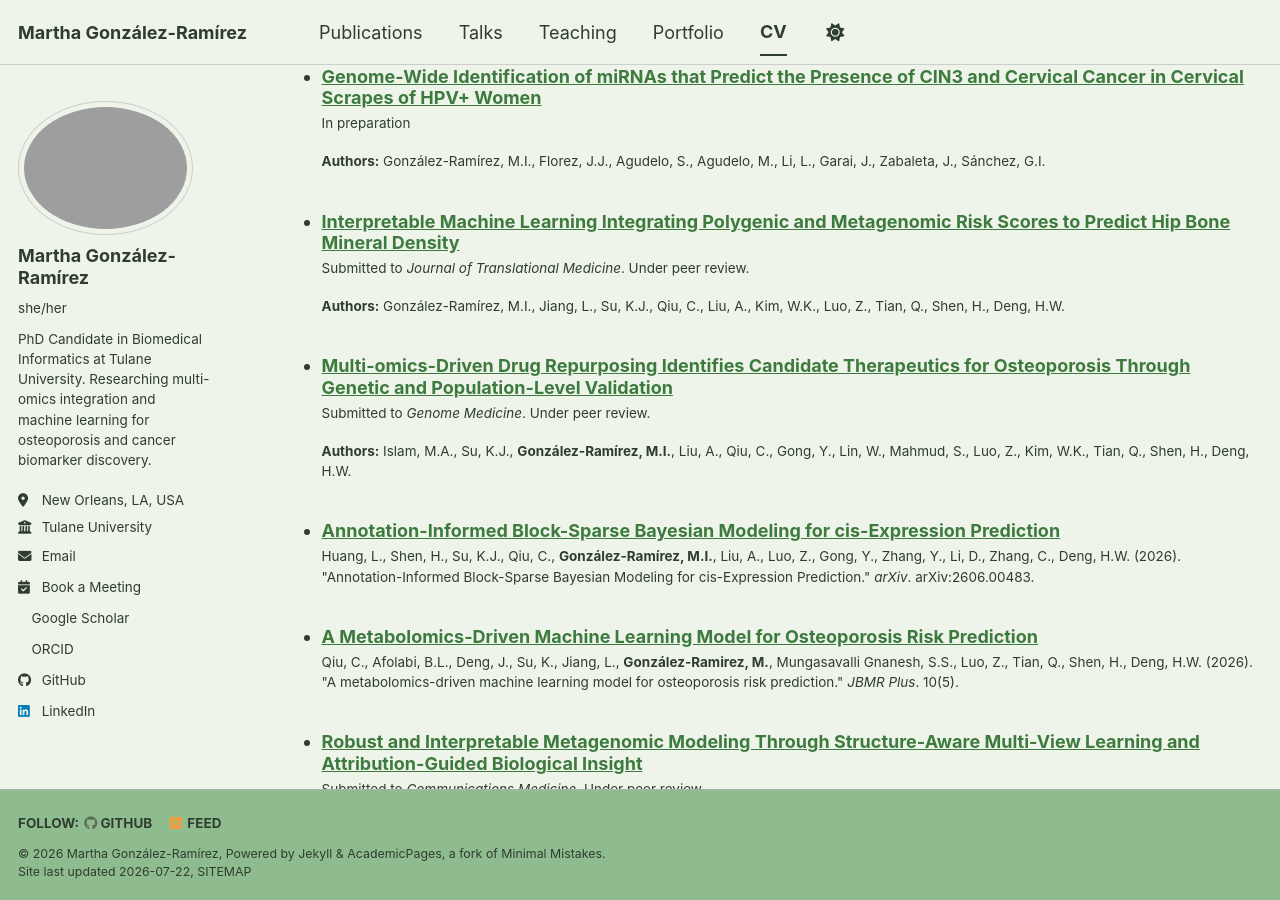
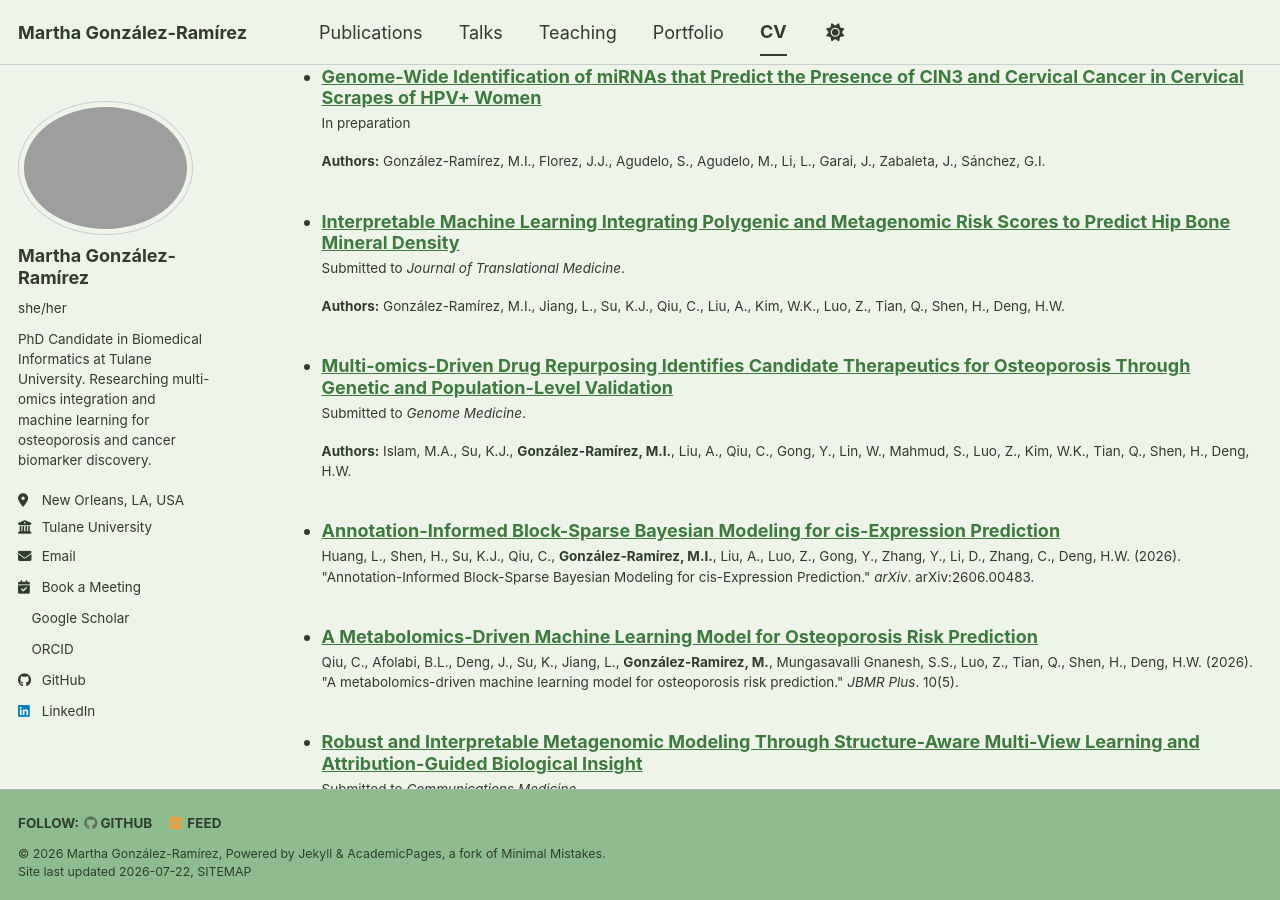
Before and after one commit to migonzalezr/migonzalezr.github.io, a Jekyll site: the page built from _pages/cv.md, in a window 1280 px wide and 900 px high, scrolled down 2116 px. Built offline with Jekyll 4.4.1, drawn with Linux system fonts in a browser that asks for light colours; a style sheet for code colours, icons or effects is not loaded.

Commit message:
Refactor post status handling in archive-single-cv.html

```diff
--- a/_includes/archive-single-cv.html
+++ b/_includes/archive-single-cv.html
@@ -44,7 +44,9 @@
     {% if post.venue %}
       {% if post.status == "in preparation" %}
         <p class="archive__item-excerpt" itemprop="description">In preparation{% if post.venue and post.venue != "In preparation" %} for <i>{{ post.venue }}</i>{% endif %}</p>
-      {% elsif post.status == "submitted" or post.status == "under review" %}
+      {% elsif post.status == "submitted" %}
+        <p class="archive__item-excerpt" itemprop="description">Submitted to <i>{{ post.venue }}</i>.</p>
+      {% elsif post.status == "under review" %}
         <p class="archive__item-excerpt" itemprop="description">Submitted to <i>{{ post.venue }}</i>. Under peer review.</p>
       {% else %}
         <p class="archive__item-excerpt" itemprop="description">{{ post.citation }}</p>
@@ -54,5 +56,5 @@
       <p class="archive__item-excerpt" itemprop="description"><strong>Authors:</strong> {{ post.authors }}</p>
     {% endif %}
     </li>
-  </article>
+ </article>
 </div>
```
